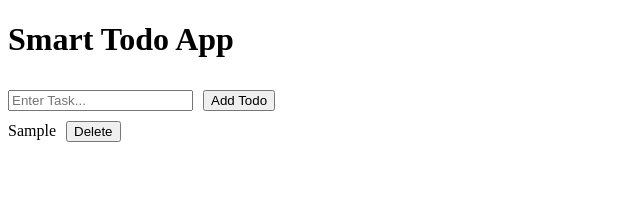
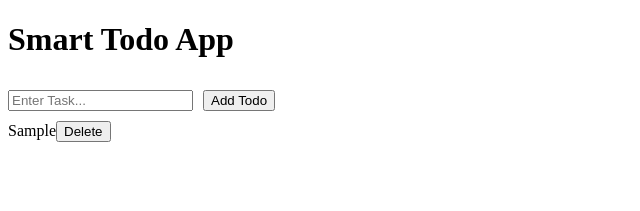
Before and after one commit to anuragpaal/smart-todo-app, a React (Vite) app: page / in a window 1280 px wide. Both pictures are taken after typing "Sample" into the empty fields and a click on the button "Add Todo". Shown: the top 211 px of the page, without its empty margins (0-640 px from the left). Built offline with nearby package versions, Linux system fonts and the light colour scheme.

Commit message:
"Todo App Day 6 - Component refactor"

```diff
--- a/src/App.jsx
+++ b/src/App.jsx
@@ -1,4 +1,5 @@
 import { useEffect, useState } from "react";
+import TodoItem from "./components/TodoItem";
 
 function App() {
   const [task, setTask] = useState("");
@@ -57,21 +58,12 @@ function App() {
       </div>
 
       {todos.map((todo) => (
-        <div key={todo.id} className="todo">
-          <span
-            onClick={() => toggleComplete(todo.id)}
-            style={{
-              textDecoration: todo.completed ? "line-through" : "none",
-              cursor: "pointer",
-              marginRight: 10,
-            }}
-          >
-            {todo.text}
-          </span>
-          <button className="delete-btn" onClick={() => deleteTodo(todo.id)}>
-            Delete
-          </button>
-        </div>
+        <TodoItem
+        key={todo.id}
+        todo={todo}
+        toggleComplete={toggleComplete}
+        deleteTodo={deleteTodo}
+        />
       ))}
     </div>
   );
--- /dev/null
+++ b/src/components/TodoItem.jsx
@@ -0,0 +1,21 @@
+function TodoItem({ todo, toggleComplete, deleteTodo }) {
+  return (
+    <div className="todo">
+      <span
+        onClick={() => toggleComplete(todo.id)}
+        style={{
+          textDecoration: todo.completed ? "line-through" : "none",
+          cursor: "pointer",
+        }}
+      >
+        {todo.text}
+      </span>
+
+      <button className="delete-btn" onClick={() => deleteTodo(todo.id)}>
+        Delete
+      </button>
+    </div>
+  );
+}
+
+export default TodoItem;
```
